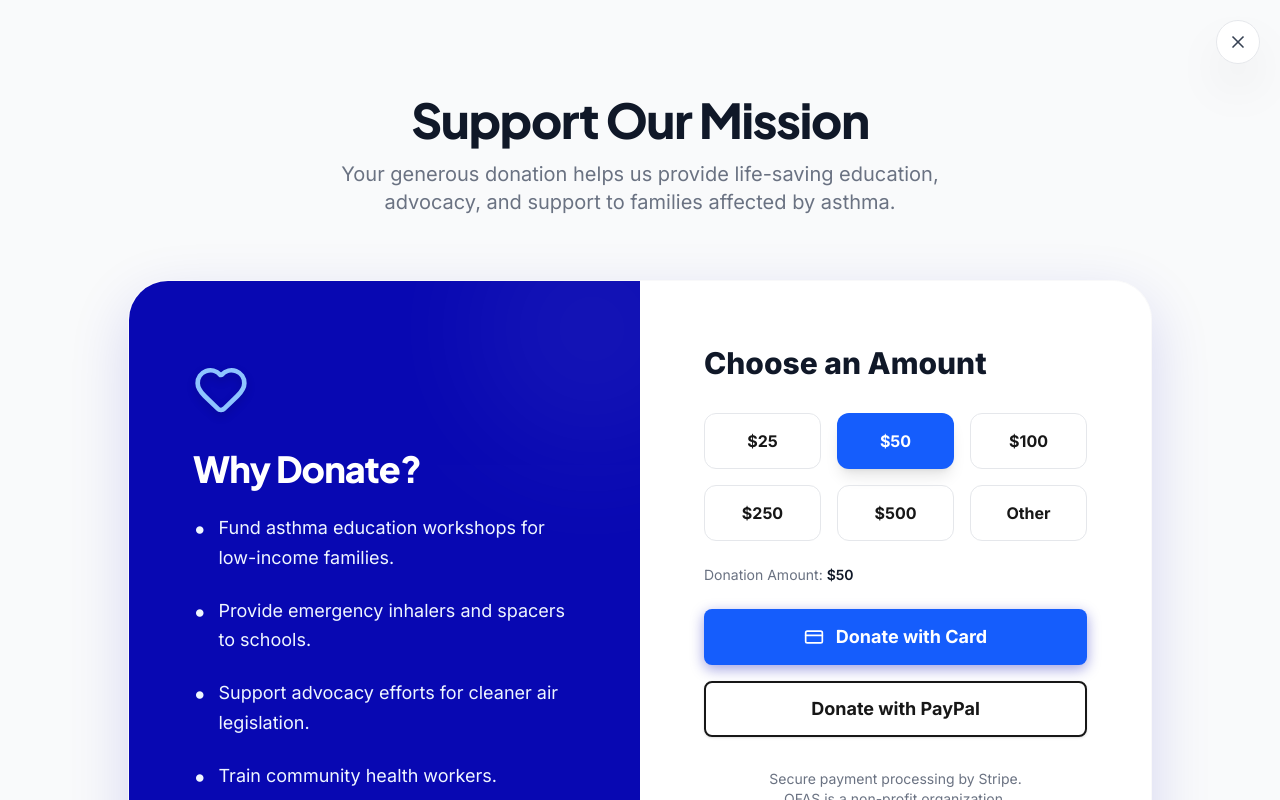
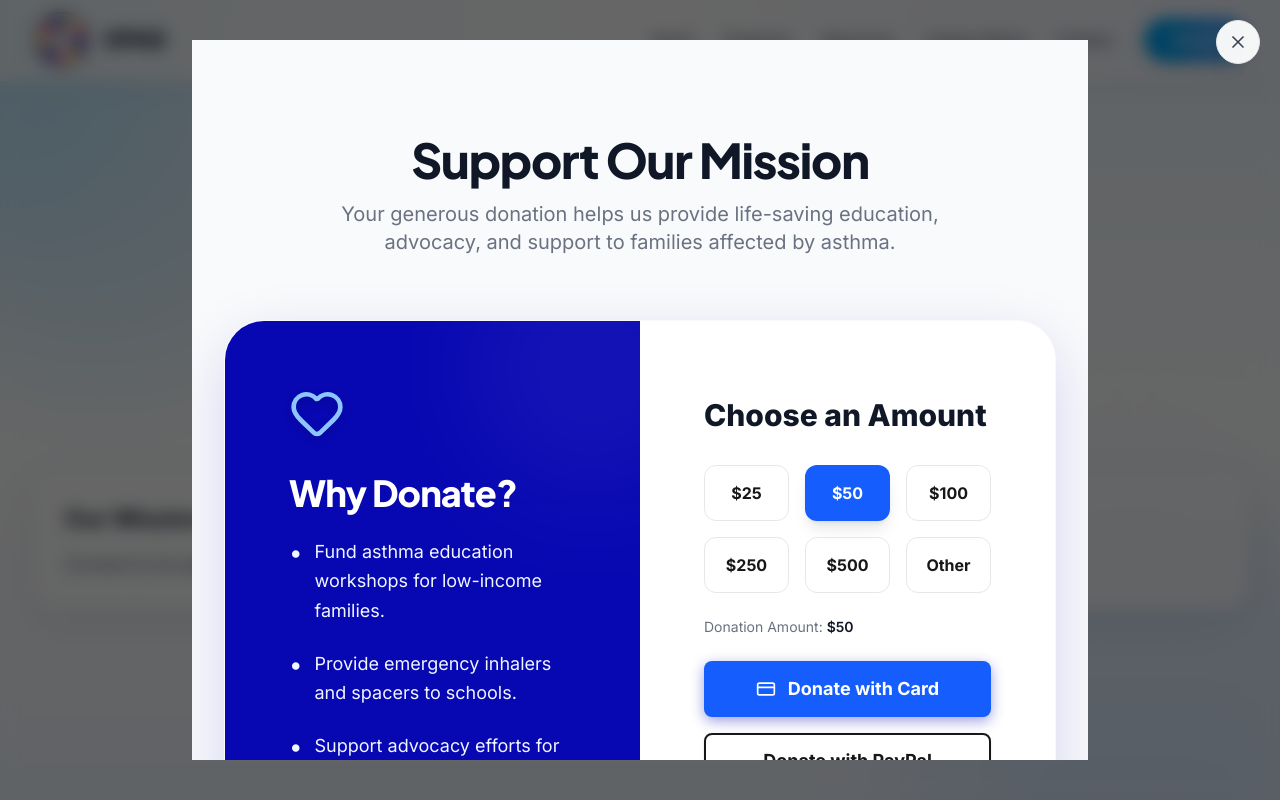
Before and after one commit to SewejeJoshua/ofas, a Next.js app: page /about in a window 1280 px wide. Both pictures are taken after a click on the button "Donate". Shown: the top 800 px of the page. Built offline with nearby package versions, Linux system fonts and the light colour scheme.

Commit message:
updated ui

```diff
--- a/components/layout/header.tsx
+++ b/components/layout/header.tsx
@@ -2,10 +2,14 @@
 
 import Link from "next/link";
 import Image from "next/image";
-import { useState } from "react";
+import { useEffect, useState } from "react";
 import { Container } from "@/components/ui/container";
 import { Button } from "@/components/ui/button";
 import { Menu, X } from "lucide-react";
+import {
+  motion,
+  AnimatePresence,
+} from "framer-motion";
 import DonatePage from "@/app/donate/page";
 
 const navigation = [
@@ -18,30 +22,39 @@ const navigation = [
 
 export function Header() {
   const [mobileMenuOpen, setMobileMenuOpen] = useState(false);
-  const [showDonate, setShowDonate] = useState(false); // ✅ modal state
+  const [donateOpen, setDonateOpen] = useState(false);
+
+  const closeDonate = () => setDonateOpen(false);
+
+  // 🔒 Lock scroll + ESC close
+  useEffect(() => {
+    if (donateOpen) {
+      document.body.style.overflow = "hidden";
+    } else {
+      document.body.style.overflow = "auto";
+    }
+
+    const handleEsc = (e: KeyboardEvent) => {
+      if (e.key === "Escape") closeDonate();
+    };
+
+    window.addEventListener("keydown", handleEsc);
+    return () => {
+      document.body.style.overflow = "auto";
+      window.removeEventListener("keydown", handleEsc);
+    };
+  }, [donateOpen]);
 
   return (
     <>
-      {/* 🔥 DONATE MODAL */}
-      {showDonate && (
-        <div className="fixed inset-0 z-[9999] bg-black/60 backdrop-blur-sm overflow-y-auto">
-          <DonatePage onClose={() => setShowDonate(false)} />
-        </div>
-      )}
+      <header className="sticky top-0 z-40 backdrop-blur-2xl bg-white/60 dark:bg-gray-900/60 border-b border-white/20 dark:border-gray-800/50 shadow-[0_8px_30px_rgba(0,0,0,0.04)]">
 
-      <header
-        className="
-          sticky top-0 z-40
-          backdrop-blur-2xl bg-white/60 dark:bg-gray-900/60
-          border-b border-white/20 dark:border-gray-800/50
-          shadow-[0_8px_30px_rgba(0,0,0,0.04)]
-        "
-      >
         {/* Glow */}
         <div className="absolute inset-0 -z-10 bg-gradient-to-r from-sky-100/40 via-transparent to-blue-100/40 dark:from-sky-900/10 dark:to-blue-900/10" />
 
         <Container>
           <div className="flex items-center h-20">
+
             {/* LOGO */}
             <Link href="/" className="flex items-center gap-3 shrink-0 group">
               <div className="p-[2px] rounded-full bg-gradient-to-tr from-sky-400/40 via-blue-300/20 to-transparent group-hover:from-sky-400/70 transition">
@@ -61,36 +74,36 @@ export function Header() {
               </span>
             </Link>
 
-            {/* RIGHT SIDE */}
+            {/* RIGHT */}
             <div className="ml-auto flex items-center gap-8">
+
               {/* DESKTOP NAV */}
               <nav className="hidden xl:flex items-center gap-8">
                 {navigation.map((item) => (
                   <Link
                     key={item.name}
                     href={item.href}
-                    className="group relative text-sm font-semibold text-gray-600 dark:text-gray-300 transition-colors hover:text-sky-600 dark:hover:text-sky-400"
+                    className="group relative text-sm font-semibold text-gray-600 dark:text-gray-300 hover:text-sky-600 dark:hover:text-sky-400 transition"
                   >
                     {item.name}
-                    <span className="absolute left-0 -bottom-1 h-[2px] w-0 bg-sky-400 transition-all duration-300 group-hover:w-full"></span>
+                    <span className="absolute left-0 -bottom-1 h-[2px] w-0 bg-sky-400 transition-all duration-300 group-hover:w-full" />
                   </Link>
                 ))}
               </nav>
 
-              {/* ✅ CTA (NOW OPENS MODAL) */}
+              {/* ✅ DONATE BUTTON */}
               <Button
-                onClick={() => setShowDonate(true)}
-                className="hidden md:block rounded-full px-7 h-11 font-semibold shadow-md hover:shadow-xl transition-all duration-300 bg-gradient-to-r from-sky-500 to-blue-400 text-white hover:-translate-y-0.5"
+                onClick={() => setDonateOpen(true)}
+                className="hidden md:block rounded-full px-7 h-11 font-semibold shadow-md hover:shadow-xl transition bg-gradient-to-r from-sky-500 to-blue-400 text-white hover:-translate-y-0.5"
               >
                 Donate
               </Button>
 
-              {/* MOBILE TOGGLE */}
+              {/* MOBILE MENU TOGGLE */}
               <button
                 onClick={() => setMobileMenuOpen(!mobileMenuOpen)}
                 className="xl:hidden p-2 rounded-lg hover:bg-gray-100 dark:hover:bg-gray-800 transition"
               >
-                <span className="sr-only">Toggle menu</span>
                 {mobileMenuOpen ? (
                   <X className="h-6 w-6 text-gray-700 dark:text-gray-200" />
                 ) : (
@@ -103,13 +116,13 @@ export function Header() {
 
         {/* MOBILE MENU */}
         <div
-          className={`xl:hidden transition-all duration-300 ease-in-out ${
+          className={`xl:hidden transition-all duration-300 ${
             mobileMenuOpen
-              ? "max-h-[500px] opacity-100 translate-y-0"
-              : "max-h-0 opacity-0 -translate-y-4 overflow-hidden"
+              ? "max-h-[500px] opacity-100"
+              : "max-h-0 opacity-0 overflow-hidden"
           }`}
         >
-          <div className="bg-white/90 dark:bg-gray-900/90 backdrop-blur-2xl border-t border-gray-200/40 dark:border-gray-800 px-4 py-5 space-y-3 shadow-2xl">
+          <div className="bg-white/90 dark:bg-gray-900/90 backdrop-blur-2xl border-t px-4 py-5 space-y-3 shadow-2xl">
             {navigation.map((item) => (
               <Link
                 key={item.name}
@@ -121,19 +134,42 @@ export function Header() {
               </Link>
             ))}
 
-            {/* ✅ MOBILE DONATE BUTTON */}
+            {/* MOBILE DONATE */}
             <Button
               onClick={() => {
                 setMobileMenuOpen(false);
-                setShowDonate(true);
+                setDonateOpen(true);
               }}
-              className="w-full mt-3 rounded-full h-11 font-semibold bg-gradient-to-r from-sky-500 to-blue-400 text-white shadow-md hover:shadow-lg transition"
+              className="w-full mt-3 rounded-full h-11 font-semibold bg-gradient-to-r from-sky-500 to-blue-400 text-white"
             >
               Donate
             </Button>
           </div>
         </div>
       </header>
+
+      {/* 🔥 DONATE MODAL (MATCHES HERO) */}
+      <AnimatePresence>
+        {donateOpen && (
+          <motion.div
+            onClick={closeDonate}
+            className="fixed inset-0 z-50 flex items-center justify-center bg-black/60 backdrop-blur-sm p-4"
+            initial={{ opacity: 0 }}
+            animate={{ opacity: 1 }}
+            exit={{ opacity: 0 }}
+          >
+            <motion.div
+              onClick={(e) => e.stopPropagation()}
+              initial={{ scale: 0.9, opacity: 0 }}
+              animate={{ scale: 1, opacity: 1 }}
+              exit={{ scale: 0.9, opacity: 0 }}
+              className="relative w-full max-w-4xl max-h-[90vh] overflow-y-auto"
+            >
+              <DonatePage onClose={closeDonate} />
+            </motion.div>
+          </motion.div>
+        )}
+      </AnimatePresence>
     </>
   );
 }
```
